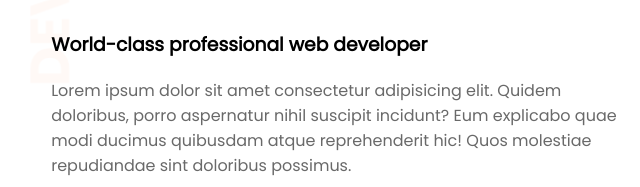
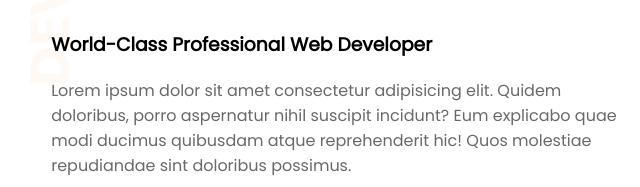
Before and after one commit to msahmedme/developer-portfolio, a plain HTML site: page index.html in a window 1280 px wide. Shown: the part 276-463 px from the top of the page, 0-640 px from the left. Drawn offline with Linux system fonts and the light colour scheme.

Commit message:
index.main modified

```diff
--- a/index.html
+++ b/index.html
@@ -15,7 +15,7 @@
     <section class="top-banner">
         <div class="half-width">
             <h1><br>Welcome To <br><span style="color: tomato;">M. Sabbir Ahmed's</span> Portfolio<br><br></h1>
-            <h3>World-class professional web developer</h3>
+            <h3>World-Class Professional Web Developer</h3>
             <p>Lorem ipsum dolor sit amet consectetur adipisicing elit. Quidem doloribus, porro aspernatur nihil suscipit incidunt? Eum explicabo quae modi ducimus quibusdam atque reprehenderit hic! Quos molestiae repudiandae sint doloribus possimus. </p>
             <a class="link-button" href="https://www.linkedin.com/in/msahmedme/" target="_blank">HIRE ME</a>
         </div>
```
